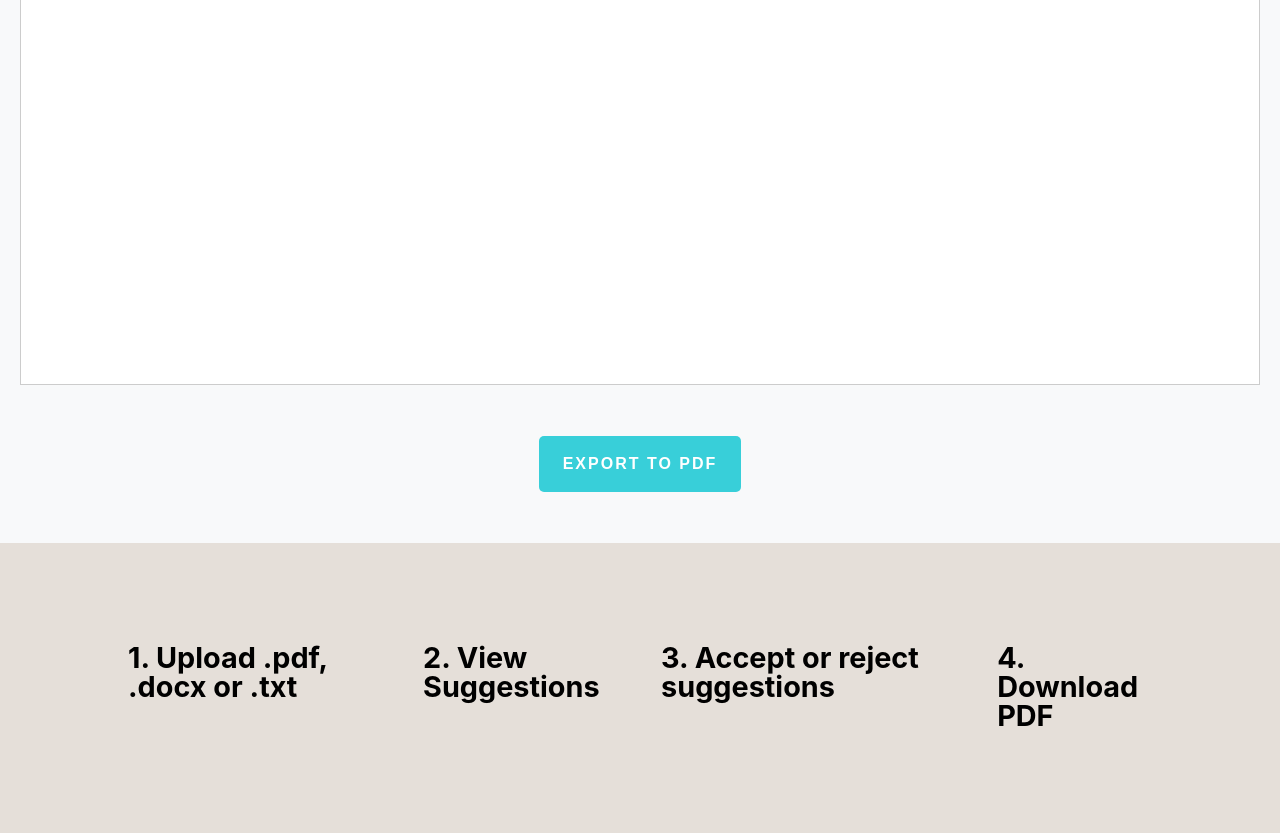
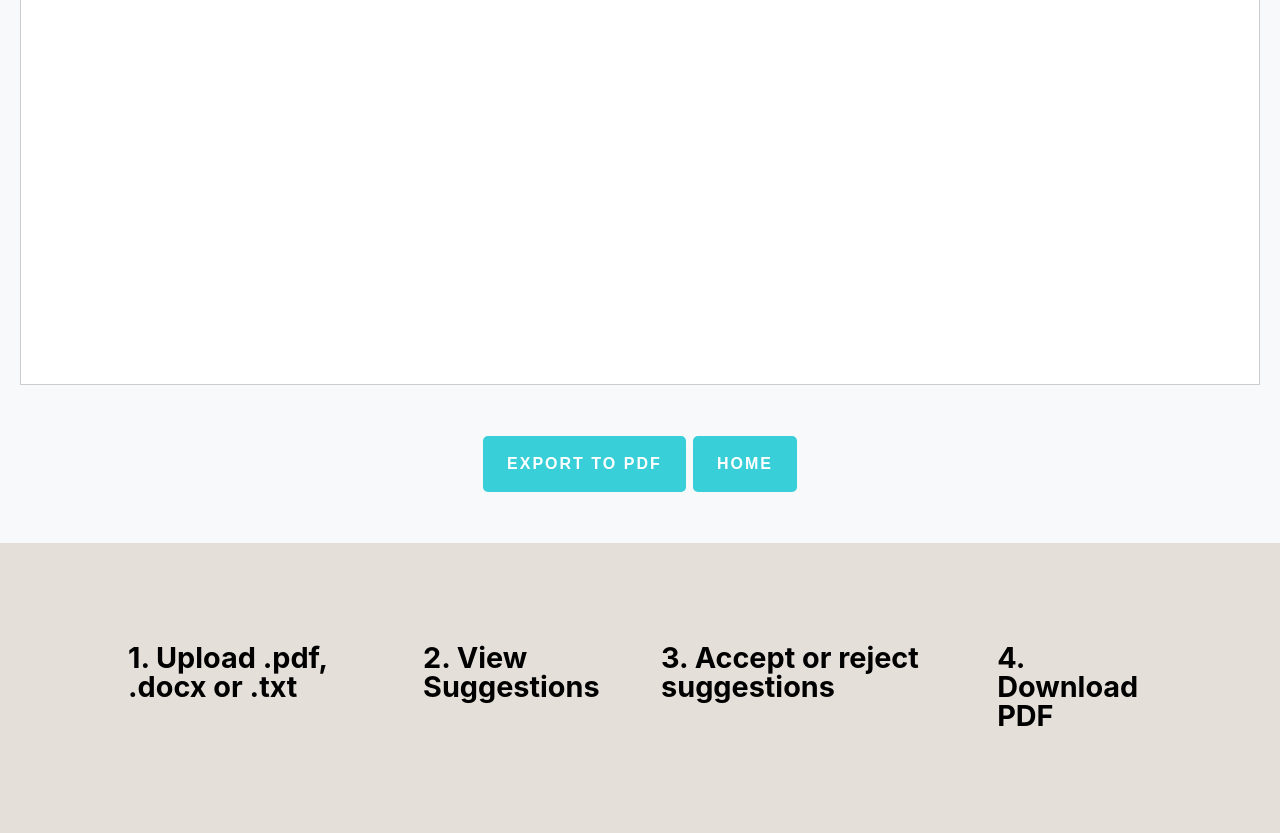
Before and after one commit to DerrickKirimi/Ai-Document-Editor-Assistant, a Django app: template app1/templates/app1/showImproved.html in a window 1280 px wide. Shown: the part 548-1381 px from the top of the page. Run offline with Django 4.2, Linux system fonts and the light colour scheme; the template is opened without the code that fills it, so the values that code supplies are empty; some libraries are stand-ins or nearby versions.

Commit message:
Add Home button next to Export button

```diff
--- a/app1/templates/app1/showImproved.html
+++ b/app1/templates/app1/showImproved.html
@@ -32,8 +32,18 @@
           <textarea name="improved_text" rows="12" readonly>{{ improved_text }}</textarea>
           </div>
           <br>
-          <button type="submit" class="custom-btn">Export to PDF</button>
-        </form>
+          <!-- Button Container for Home and Export to PDF -->
+        <div class="button-container">
+          <form action="{% url 'export_pdf' document_id=document.id %}" method="post" style="display: inline;">
+            {% csrf_token %}
+            <button type="submit" class="custom-btn">Export to PDF</button>
+          </form>
+          <form action="{% url 'main' %}" method="post" style="display: inline;">
+            {% csrf_token %}
+            <button type="submit" class="custom-btn">Home</button>
+          </form>
+
+        </div>
         <br>
     </div>
 
```
Also changed, not shown: app1/templates/app1/showSuggestions.html (+7 -7 lines).
